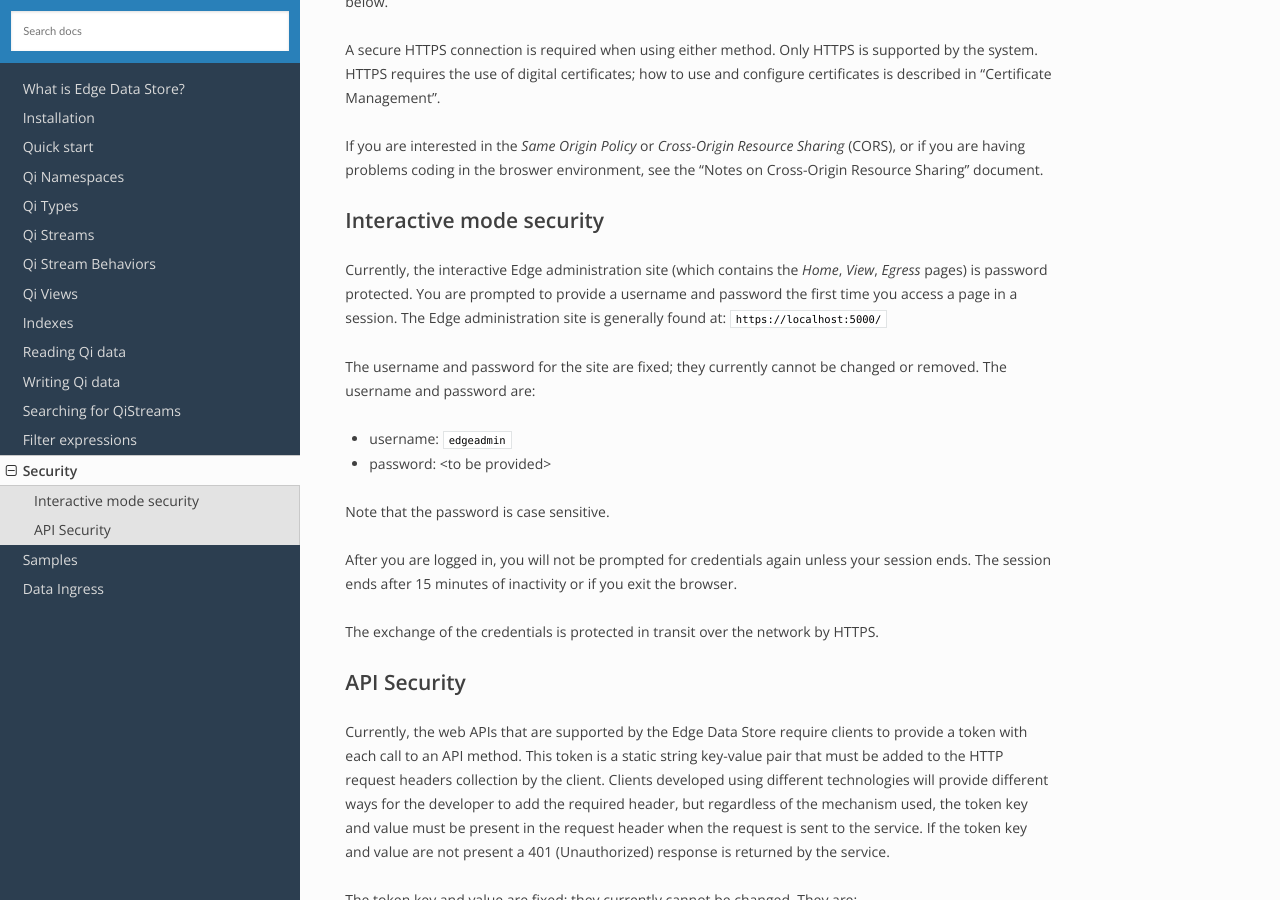
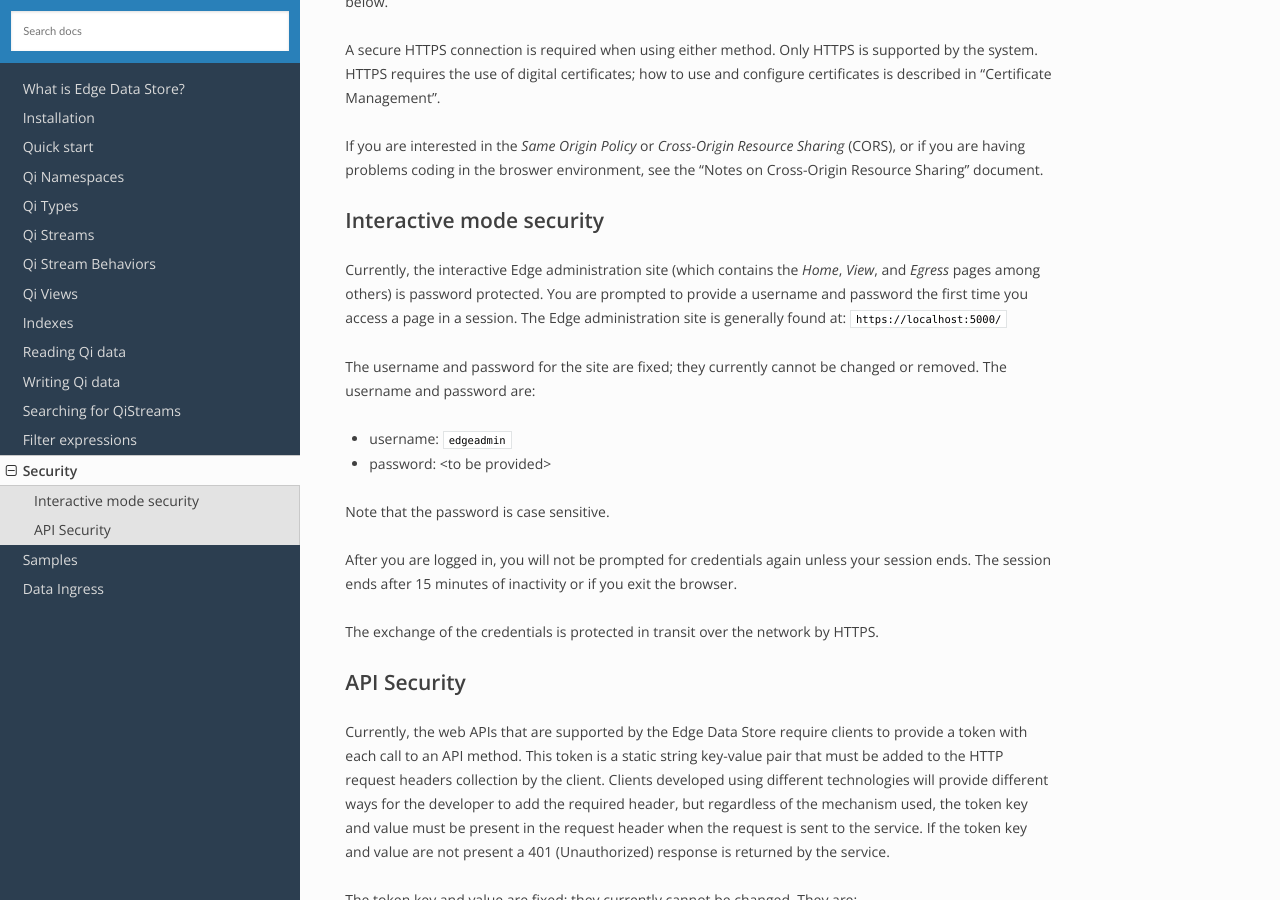
Before and after one commit to fgasparro/EdgeDS-Docs, a Sphinx documentation site: the page built from docs/EdgeSecurity.rst, in a window 1280 px wide and 900 px high, scrolled down 501 px. Built offline with Sphinx 7.4.7 and the Read the Docs theme 2.0.0, drawn with Linux system fonts in a browser that asks for light colours.

Commit message:
Update EdgeSecurity.rst

```diff
--- a/docs/EdgeSecurity.rst
+++ b/docs/EdgeSecurity.rst
@@ -25,7 +25,7 @@ problems coding in the broswer environment, see the "Notes on Cross-Origin Resou
 Interactive mode security
 -------------------------
 
-Currently, the interactive Edge administration site (which contains the *Home*, *View*, *Egress* pages) is password
+Currently, the interactive Edge administration site (which contains the *Home*, *View*, and *Egress* pages among others) is password
 protected. You are prompted to provide a username and password the first time you access a page in a session. The Edge
 administration site is generally found at: ``https://localhost:5000/``
 
```
